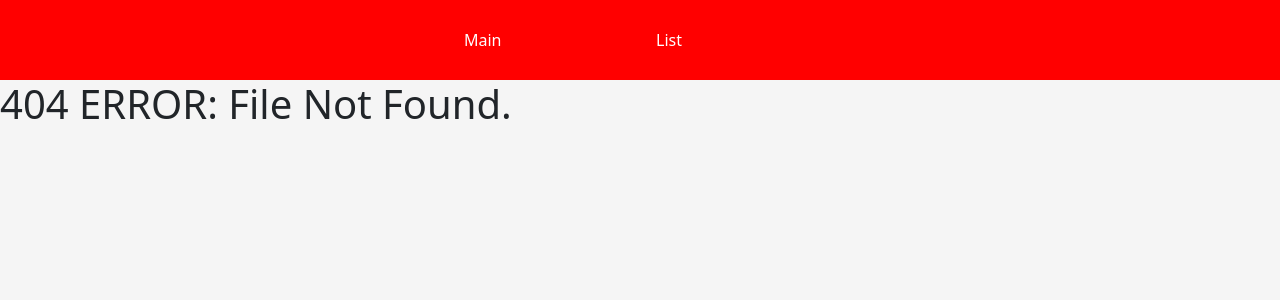
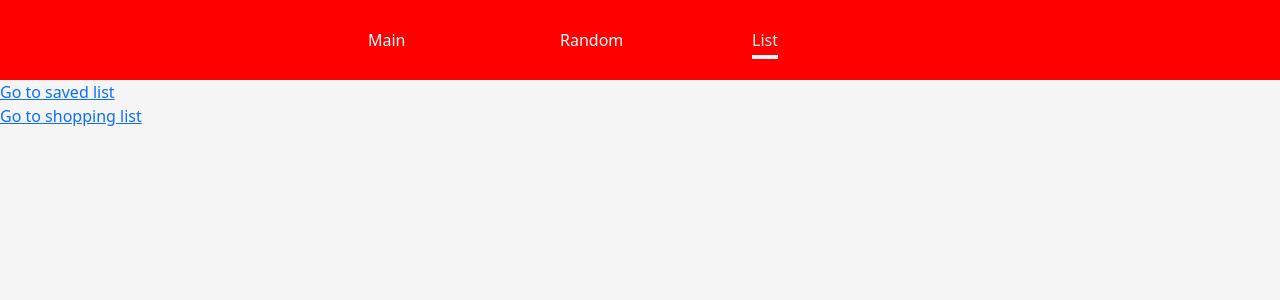
Before and after one commit to limcw20/what-to-cook, a React (Vite) app in the folder codes/: page /mainlist in a window 1280 px wide. Before the commit this address had no page. Shown: the top 300 px of the page. Built offline with nearby package versions, Linux system fonts and the light colour scheme.

Commit message:
Create MainList

```diff
--- a/codes/src/App.jsx
+++ b/codes/src/App.jsx
@@ -2,6 +2,7 @@ import React, { useState } from "react";
 import { Navigate, Route, Routes } from "react-router-dom";
 import MainRecipe from "./Pages/MainRecipe";
 import MainRecipeList from "./Pages/MainRecipeList";
+import MainList from "./Pages/MainList";
 import Random from "./Pages/RandomList";
 import RandomList from "./Pages/Random";
 import SavedList from "./Pages/SavedList";
@@ -10,6 +11,7 @@ import NotFound from "./Pages/NotFound";
 import NavBar from "./Components/NavBar";
 
 function App() {
+  const [saveData, setSaveData] = useState();
   return (
     <>
       <NavBar></NavBar>
@@ -19,6 +21,7 @@ function App() {
         <Route path="mainrecipelist" element={<MainRecipeList />} />
         <Route path="random" element={<Random />} />
         <Route path="randomlist" element={<RandomList />} />
+        <Route path="mainlist" element={<MainList />} />
         <Route path="savedlist" element={<SavedList />} />
         <Route path="shoppinglist" element={<ShoppingList />} />
         <Route path="*" element={<NotFound />} />
--- a/codes/src/Components/NavBar.jsx
+++ b/codes/src/Components/NavBar.jsx
@@ -15,11 +15,19 @@ const NavBar = () => {
               Main
             </NavLink>
           </li>
+          <li>
+            <NavLink
+              className={(navData) => (navData.isActive ? styles.active : "")}
+              to="/randomlist"
+            >
+              Random
+            </NavLink>
+          </li>
 
           <li>
             <NavLink
               className={(navData) => (navData.isActive ? styles.active : "")}
-              to="/savedlist"
+              to="/mainlist"
             >
               List
             </NavLink>
--- /dev/null
+++ b/codes/src/Pages/MainList.jsx
@@ -0,0 +1,17 @@
+import React from "react";
+import { Link } from "react-router-dom";
+
+const MainList = () => {
+  return (
+    <div>
+      <div>
+        <Link to="/savedlist">Go to saved list</Link>
+      </div>
+      <div>
+        <Link to="/shoppinglist">Go to shopping list</Link>
+      </div>
+    </div>
+  );
+};
+
+export default MainList;
--- a/codes/src/Pages/MainRecipe.jsx
+++ b/codes/src/Pages/MainRecipe.jsx
@@ -4,12 +4,12 @@ import { Link } from "react-router-dom";
 const MainRecipe = () => {
   return (
     <div>
-      <div>
+      {/* <div>
         <Link to="/randomlist">Go to Random Recipe</Link>
       </div>
       <div>
         <Link to="/savedlist">Go to saved list</Link>
-      </div>
+      </div> */}
     </div>
   );
 };
```
